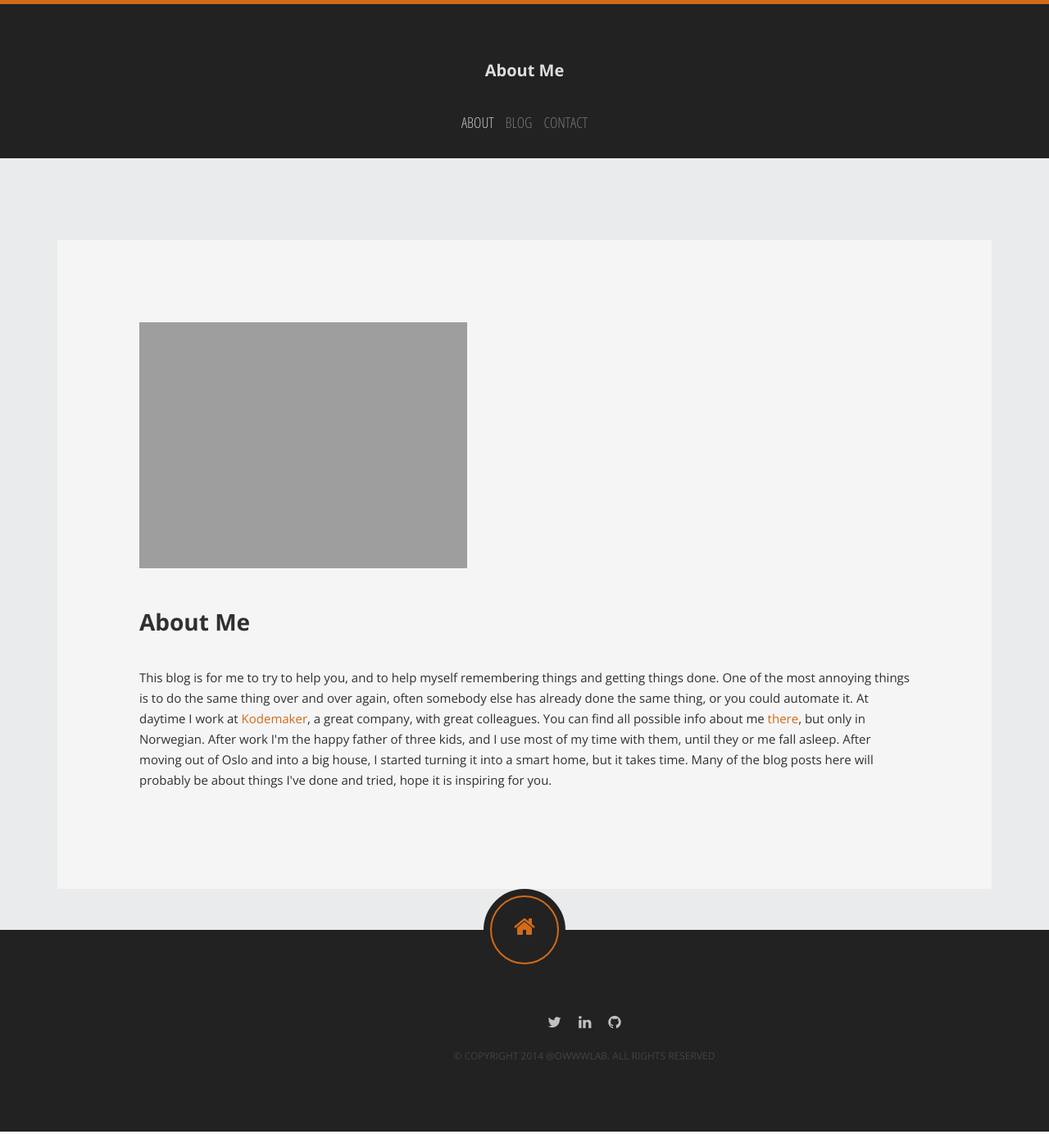
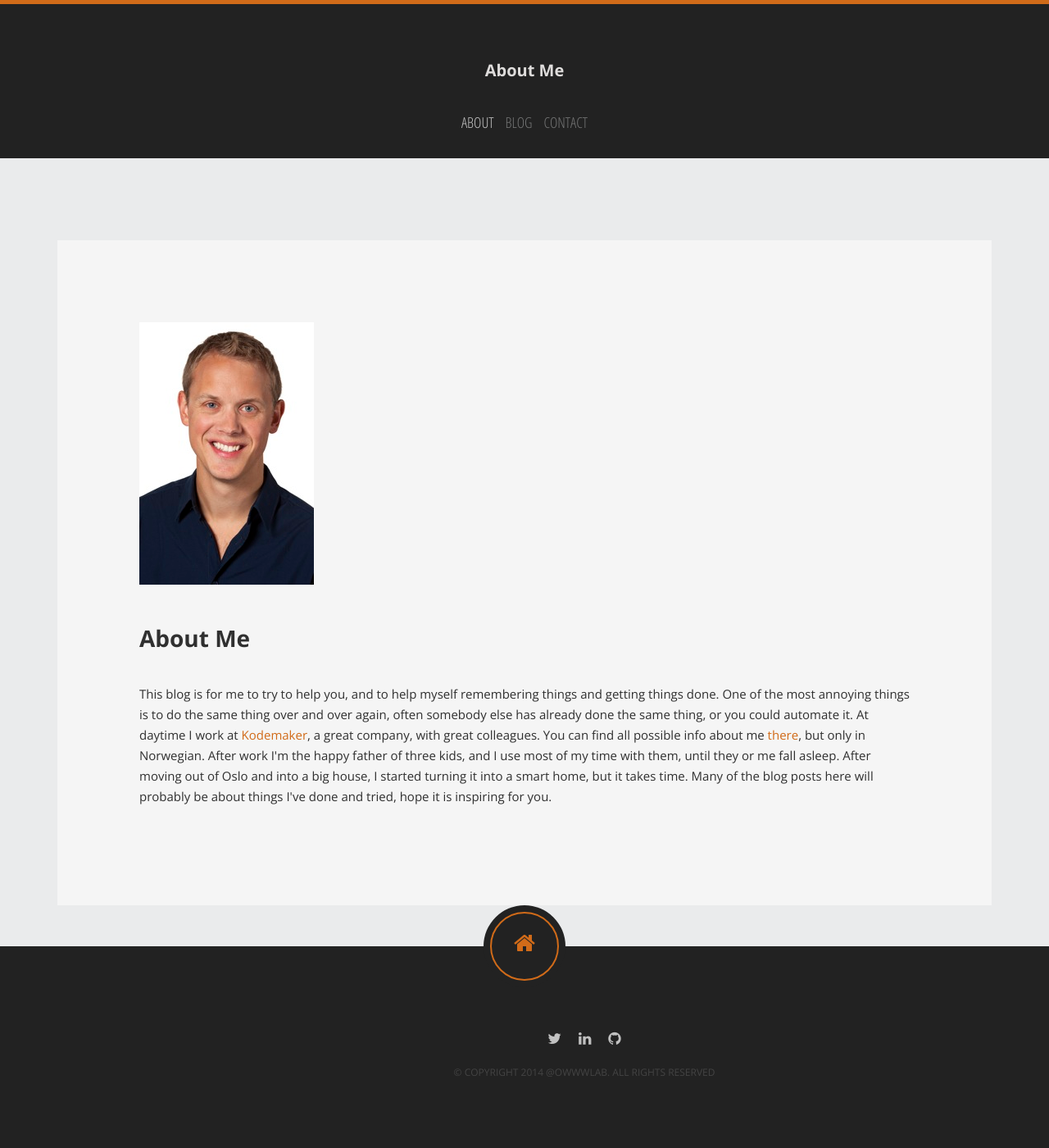
Before and after one commit to steintore/steintore.github.io, a Jekyll site: the page built from pages/about.html, in a window 1280 px wide. Shown: the whole page at 82% size. Built offline with Jekyll 4.4.1, drawn with Linux system fonts in a browser that asks for light colours; Markdown is read by kramdown in place of the engine named in the settings.

Commit message:
Fix missing picture on the about page

```diff
--- a/pages/about.html
+++ b/pages/about.html
@@ -5,7 +5,7 @@ title: About Me
 
 <div class="container">
     <div class="page-contents">
-        <img src="{{site.url}}/img/person2.jpg" alt="" class="vmargin40">
+        <img src="{{site.url}}/img/person.jpg" alt="" class="vmargin40">
         <h1 class="page-title"> {{page.title}}</h1>
         <p>This blog is for me to try to help you, and to help myself remembering things and getting things done.
 One of the most annoying things is to do the same thing over and over again, often somebody else has
```
Also changed, not shown: img/person.jpg (added), 1 other file.
